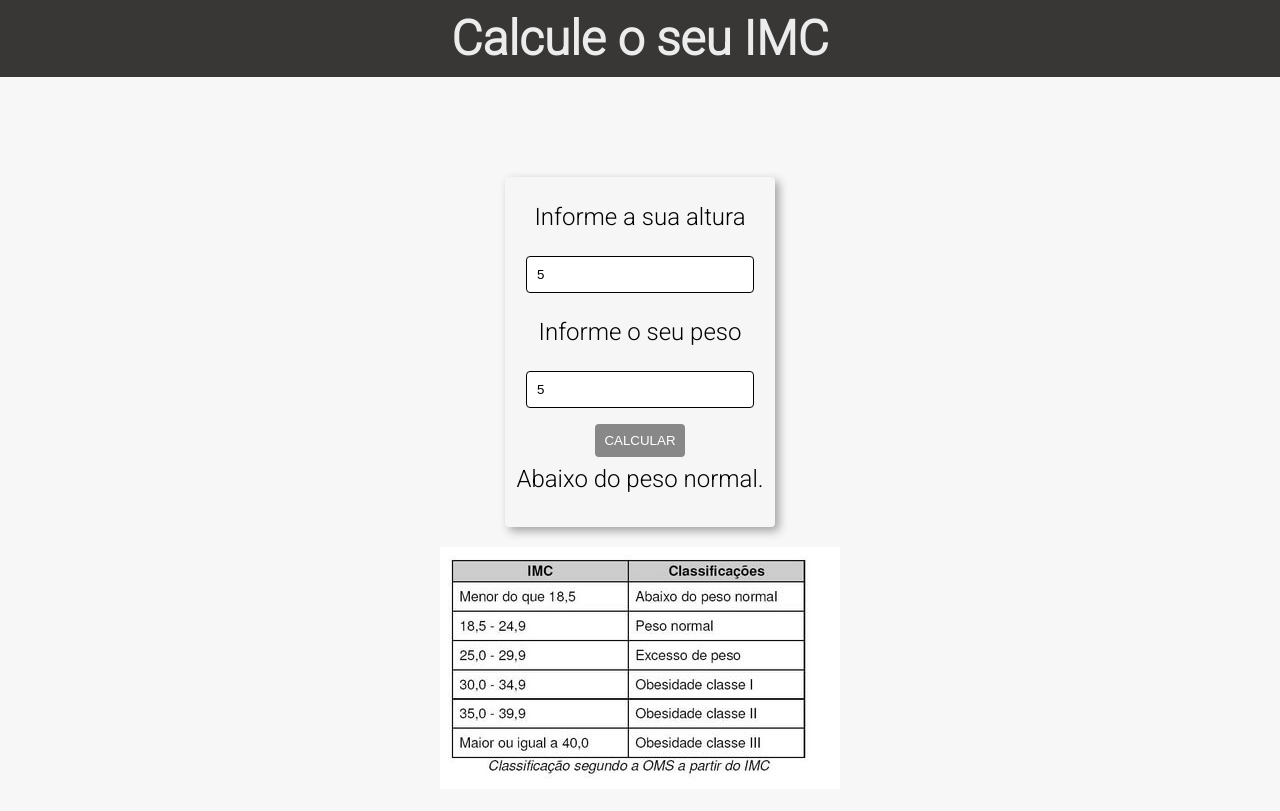
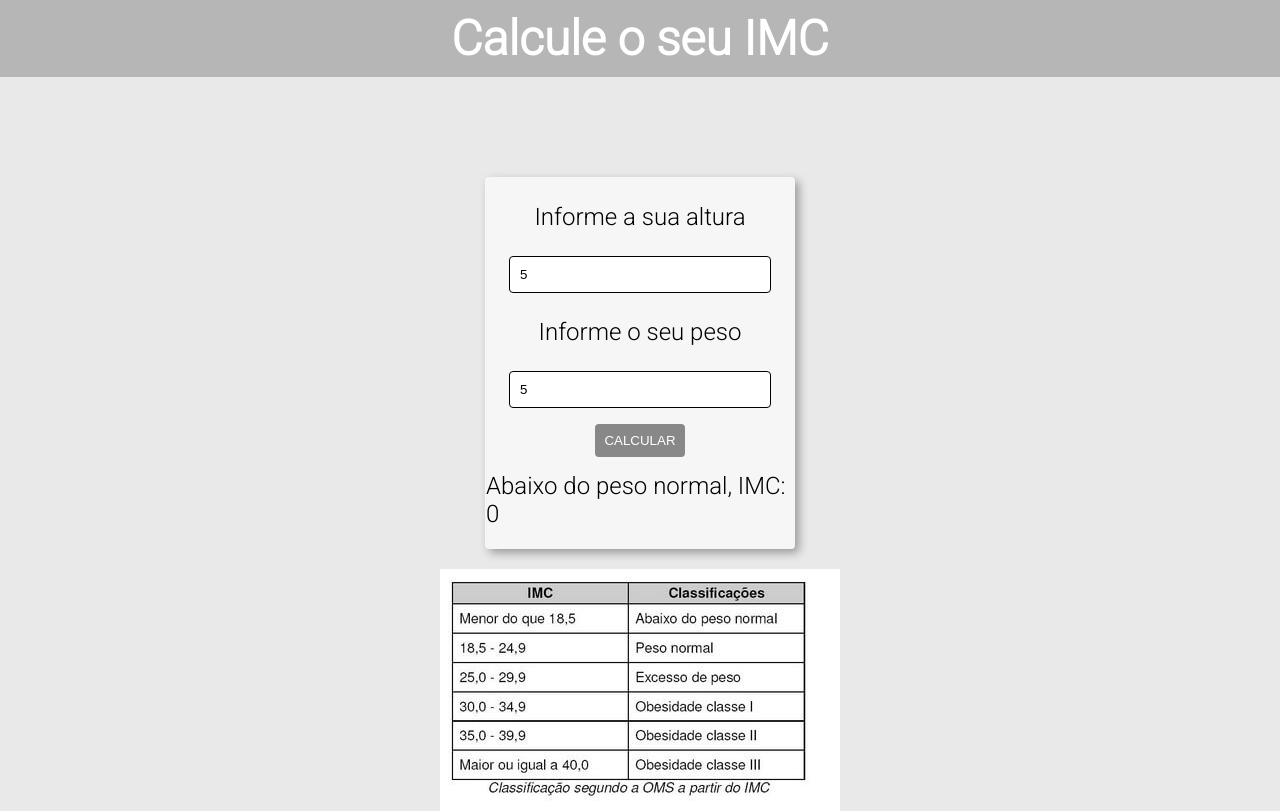
Before and after one commit to 1Maatheus/calculoIMC, a plain HTML site: page index.html in a window 1280 px wide. Both pictures are taken after typing "5", "5" into the empty fields and a click on the button "CALCULAR". Drawn offline with Linux system fonts and the light colour scheme.

Commit message:
Mudança no script de resultado, agora é mostrado no display o seu valor do IMC de acordo com a tabela oficial da OMS

```diff
--- a/index.html
+++ b/index.html
@@ -38,7 +38,7 @@
           placeholder="Ex: 80Kg"
         />
         <button class="btn" onclick="calcular()">CALCULAR</button>
-        <p id="resultado">Resultado:</p>
+        <div id="resultado"></div>
       </div>
     </main>
     <footer>
--- a/script.js
+++ b/script.js
@@ -9,20 +9,20 @@ function calcular() {
   } else {
     let a = Number(altura.value);
     let p = Number(peso.value);
-    let res = Number(p / (a * a));
+    let res = Number(Math.floor(p / (a * a)));
 
     if (res < 18.5) {
-      resultado.innerHTML = "Abaixo do peso normal.";
+      resultado.innerText = `Abaixo do peso normal, IMC: ${res}`;
     } else if (res <= 24.9) {
-      resultado.innerHTML = "Peso normal.";
+      resultado.innerText = `Peso normal, IMC: ${res}`;
     } else if (res <= 29.9) {
-      resultado.innerHTML = "Sobrepeso.";
+      resultado.innerText = `Sobrepeso, IMC: ${res}`;
     } else if (res <= 34.9) {
-      resultado.innerHTML = "Obesidade grau I.";
+      resultado.innerText = `Obesidade grau I, IMC: ${res}`;
     } else if (res <= 39.9) {
-      resultado.innerHTML = "Obesidade grau II.";
+      resultado.innerText = `Obesidade grau II, IMC: ${res}`;
     } else if (res > 40) {
-      resultado.innerHTML = "Obesidade grau III.";
+      resultado.innerText = `Obesidade grau III, IMC: ${res}`;
     }
   }
 }
--- a/style.css
+++ b/style.css
@@ -7,7 +7,7 @@
 body {
   font-size: 1.5rem;
   font-family: "Roboto", sans-serif;
-  background-color: #f7f7f7;
+  background-color: #e9e9e9;
 }
 
 .header {
@@ -16,8 +16,8 @@ body {
 
 h1 {
   text-align: center;
-  background-color: #383735;
-  color: #ececec;
+  background-color: #b6b6b6;
+  color: #ffffff;
   padding: 10px;
 }
 
@@ -34,8 +34,8 @@ h1 {
   background-color: rgb(247, 246, 246);
   box-shadow: #000000;
   margin-top: 100px;
-  height: 350px;
-  width: 270px;
+  height: 100%;
+  width: 310px;
   border: 1px solid transparent;
   border-radius: 4px;
   box-shadow: 4px 4px 10px rgba(0, 0, 0, 0.342);
@@ -73,6 +73,7 @@ p {
   color: white;
   background-color: #888;
   transition: 0.3s;
+  margin-bottom: 15px;
 }
 
 .btn:hover {
@@ -85,3 +86,7 @@ p {
   justify-content: center;
   margin-top: 20px;
 }
+
+#resultado {
+  margin-bottom: 20px;
+}
```
